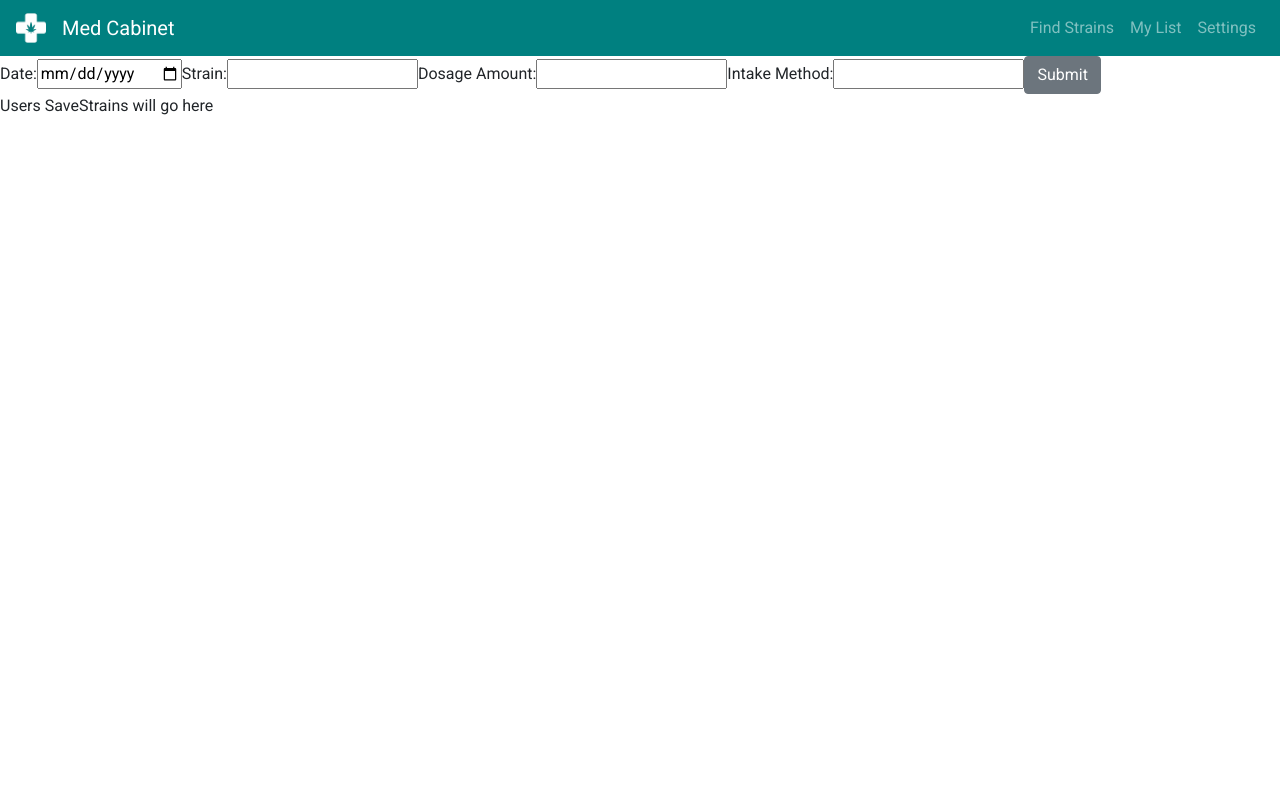
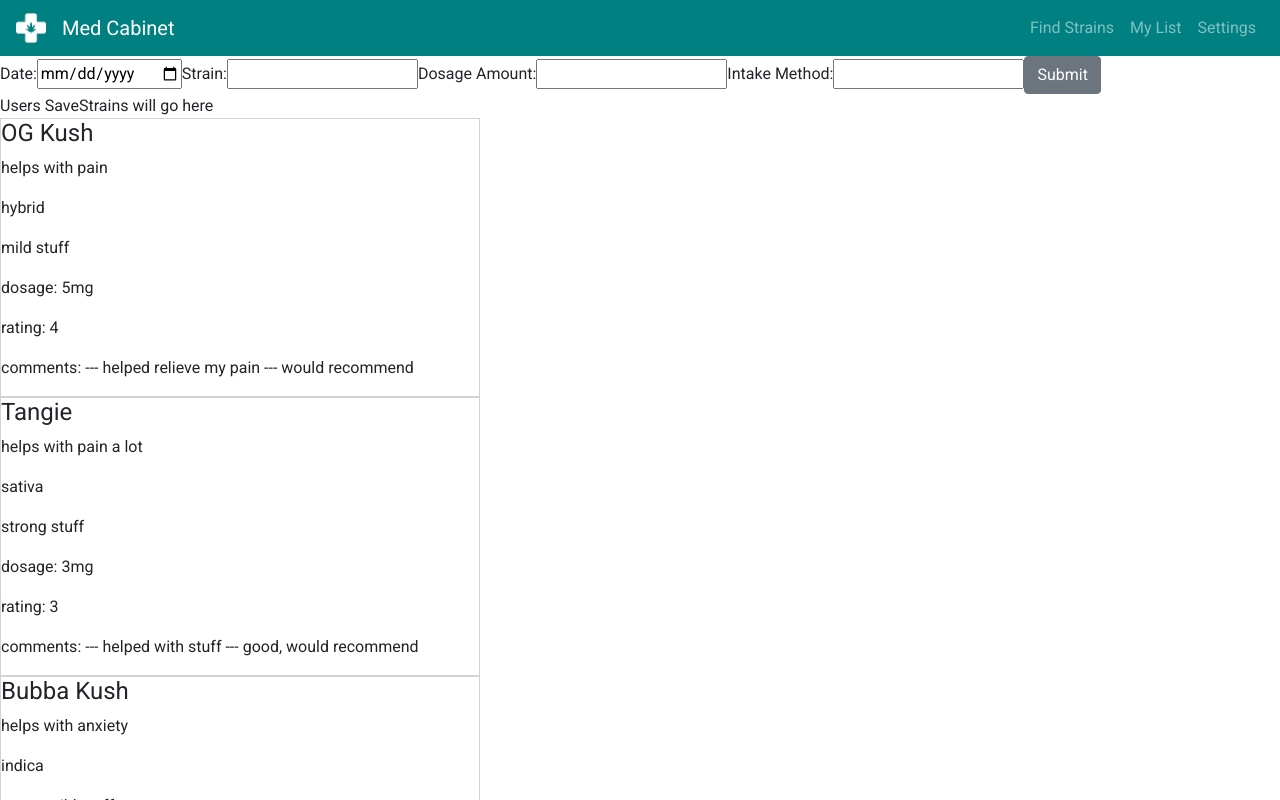
Before and after one commit to build-week-med-cabinet-2/frontend, a React (Create React App) app: page /dashboard in a window 1280 px wide. Shown: the top 800 px of the page. Built offline with nearby package versions, Linux system fonts and the light colour scheme; sample sign-in values are in the browser's storage.

Commit message:
build out basics of a strain component, and added fake temp data to Strains file

```diff
--- a/src/components/strainRecommender/SavedStrainsList.js
+++ b/src/components/strainRecommender/SavedStrainsList.js
@@ -1,5 +1,12 @@
 import React from "react";
 
+import Strains from "./Strains";
+
 export default function SavedStrainsList() {
-  return <div>Users SaveStrains will go here</div>;
+  return (
+    <>
+      <div>Users SaveStrains will go here</div>
+      <Strains />
+    </>
+  )
 }
--- a/src/components/strainRecommender/Strain.js
+++ b/src/components/strainRecommender/Strain.js
@@ -1,5 +1,22 @@
 import React from "react";
 
-export default function Strain() {
-  return <div></div>;
+export default function Strain(props) {
+  return(
+    <div style={{border:'1px solid lightgrey', width:'30rem'}}>
+      <h4>{props.data.name}</h4>
+      <p>{props.data.benefit}</p>
+      <p>{props.data.type}</p>
+      <p>{props.data.description}</p>
+      <p>dosage: {props.data.dosageRec}</p>
+      <p>rating: {props.data.rating}</p>
+      <p>
+        comments:
+        {
+          props.data.comments.map((comment, index) => (
+            ` --- ${comment}`
+          ))
+        }
+      </p>
+    </div>
+  )
 }
--- a/src/components/strainRecommender/Strains.js
+++ b/src/components/strainRecommender/Strains.js
@@ -1,5 +1,43 @@
 import React from "react";
+import Strain from './Strain';
 
 export default function Strains() {
-  return <div></div>;
+
+  const tempStrains = [
+    {
+      name: 'OG Kush',
+      type: 'hybrid',
+      description: 'mild stuff',
+      benefit: 'helps with pain',
+      dosageRec: '5mg',
+      rating: 4,
+      comments: ['helped relieve my pain', 'would recommend']
+    },
+    {
+      name: 'Tangie',
+      type: 'sativa',
+      description: 'strong stuff',
+      benefit: 'helps with pain a lot',
+      dosageRec: '3mg',
+      rating: 3,
+      comments: ['helped with stuff', 'good, would recommend']
+    },
+    {
+      name: 'Bubba Kush',
+      type: 'indica',
+      description: 'pretty mild stuff',
+      benefit: 'helps with anxiety',
+      dosageRec: '8mg',
+      rating: 5,
+      comments: ['helped with my anxiety', 'pretty nice, recommend']
+    }
+  ]
+
+  return (
+    <div>
+      {tempStrains.map((item, index) => (
+         <Strain data={item} key={index}/>
+      ))}
+    </div>
+  )
 }
```
